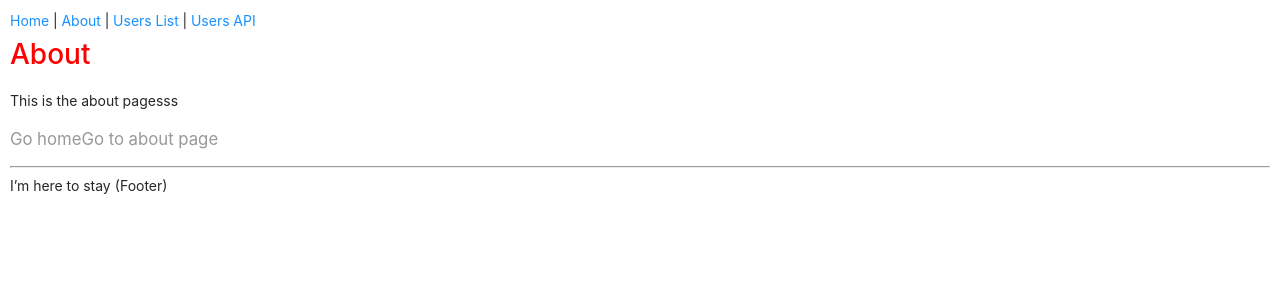
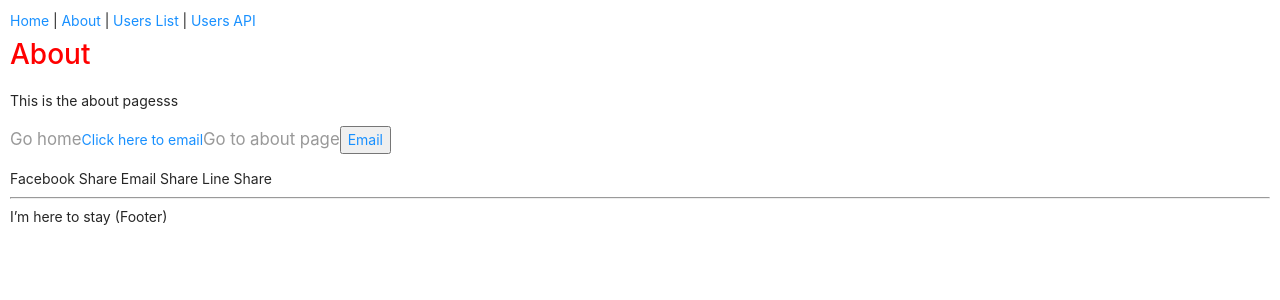
Before and after one commit to sudipstha08/next.js, a Next.js app: page /about in a window 1280 px wide. Shown: the top 300 px of the page. Built offline with nearby package versions, Linux system fonts and the light colour scheme.

Commit message:
add mail components

```diff
--- a/package.json
+++ b/package.json
@@ -22,6 +22,7 @@
     "next": "latest",
     "react": "^16.12.0",
     "react-dom": "^16.12.0",
+    "react-share": "^4.3.1",
     "sass": "^1.30.0",
     "styled-components": "^5.2.1",
     "yup": "^0.32.8"
--- /dev/null
+++ b/src/components/MailTo/index.tsx
@@ -0,0 +1,16 @@
+interface IProps {
+  email: string;
+  subject?: string;
+  body?: string;
+  children?: React.ReactNode;
+}
+
+const MailTo = ({ email, subject = '', body = '', children }: IProps) => {
+  let params = subject || body ? '?' : '';
+  if (subject) params += `subject=${encodeURIComponent(subject)}`;
+  if (body) params += `${subject ? '&' : ''}body=${encodeURIComponent(body)}`;
+
+  return <a href={`mailto:${email}${params}`}>{children}</a>;
+};
+
+export { MailTo };
--- /dev/null
+++ b/src/components/SocialMediaPlugins/EmailShare/index.tsx
@@ -0,0 +1,47 @@
+import { EmailShareButton } from 'react-share';
+import { ReactNode } from 'react';
+
+interface DisabledStyleProps {
+  opacity?: number;
+}
+
+interface EmailProps {
+  children: ReactNode;
+  body?: string;
+  url: string;
+  separator?: string;
+  subject?: string;
+  disabled?: boolean;
+  disabledStyle?: DisabledStyleProps;
+  windowHeight?: number;
+  windowWidth?: number;
+}
+
+const EmailShare = ({
+  children,
+  url,
+  body,
+  separator,
+  subject,
+  disabled,
+  disabledStyle,
+  windowHeight,
+  windowWidth,
+}: EmailProps) => {
+  return (
+    <EmailShareButton
+      subject={subject}
+      body={body}
+      separator={separator}
+      url={url || ''}
+      disabled={disabled}
+      disabledStyle={disabledStyle}
+      windowHeight={windowHeight}
+      windowWidth={windowWidth}
+    >
+      {children}
+    </EmailShareButton>
+  );
+};
+
+export { EmailShare };
--- /dev/null
+++ b/src/components/SocialMediaPlugins/LineShare/index.tsx
@@ -0,0 +1,19 @@
+import { LineShareButton } from 'react-share';
+import { ReactNode } from 'react';
+
+interface LineProps {
+  children?: ReactNode;
+  url?: string;
+  title?: string;
+  disabled?: boolean;
+}
+
+const LineShare = ({ children, url, title, disabled }: LineProps) => {
+  return (
+    <LineShareButton title={title} url={url || ''} disabled={disabled}>
+      {children}
+    </LineShareButton>
+  );
+};
+
+export { LineShare };
--- /dev/null
+++ b/src/components/SocialMediaPlugins/index.ts
@@ -0,0 +1,2 @@
+export { EmailShare } from './EmailShare';
+export { LineShare } from './LineShare';
--- a/src/components/index.ts
+++ b/src/components/index.ts
@@ -1 +1,3 @@
 export { ButtonComponent as Button } from './Button';
+export { MailTo } from './MailTo';
+export * from './SocialMediaPlugins';
--- a/src/pages/_app.tsx
+++ b/src/pages/_app.tsx
@@ -1,7 +1,8 @@
 import 'antd/dist/antd.css';
 import '../styles/main.scss';
+import { AppProps } from 'next/app';
 
-const App = ({ Component, pageProps }) => {
+const App = ({ Component, pageProps }: AppProps) => {
   return <Component {...pageProps} />;
 };
 
--- a/src/pages/_document.tsx
+++ b/src/pages/_document.tsx
@@ -1,4 +1,4 @@
-import Document, { Html, Head, Main, NextScript } from "next/document"
+import Document, { Html, Head, Main, NextScript } from 'next/document';
 
 // Class for extending Document
 class CustomDocument extends Document {
@@ -13,11 +13,11 @@ class CustomDocument extends Document {
         </body>
         <NextScript />
       </Html>
-    )
+    );
   }
 }
 
-export default CustomDocument
+export default CustomDocument;
 
 // Main file which is responsible for all the rendering.
 // A custom Document is commonly used to augment your
--- a/src/pages/about/index.tsx
+++ b/src/pages/about/index.tsx
@@ -1,6 +1,8 @@
-import Link from 'next/link'
-import Layout from '../../components/Layout'
-import styles from './styles.module.scss'
+import Link from 'next/link';
+import Layout from '../../components/Layout';
+import styles from './styles.module.scss';
+import { EmailShareButton, FacebookShareButton } from 'react-share';
+import { LineShare, MailTo } from '../../components';
 
 const AboutPage = () => (
   <Layout title="About | Next.js + TypeScript Example">
@@ -10,11 +12,48 @@ const AboutPage = () => (
       <Link href="/">
         <a className={styles.red}>Go home</a>
       </Link>
+      <a
+        target="_blank"
+        href="https://mail.google.com/mail/?view=cm&fs=1&tf=1&to=sudipstha08@gmail.com&body=my-text"
+      >
+        Click here to email
+      </a>
       <Link href="/about/aboutme">
         <a className={styles.red}>Go to about page</a>
       </Link>
+      <MailTo
+        email="sudipstha08@gmail.com"
+        subject="Test"
+        body="This is the test"
+      >
+        <button>Email</button>
+      </MailTo>
     </p>
+    <FacebookShareButton
+      quote="Facebook"
+      hashtag="Hello"
+      url="https://www.npmjs.com/package/angular-social-plugins"
+    >
+      Facebook Share
+    </FacebookShareButton>{' '}
+    <EmailShareButton
+      subject="hello"
+      body="test"
+      url="https://www.npmjs.com/package/angular-social-plugins"
+      openShareDialogOnClick={true}
+      onClick={(e) => e.preventDefault()}
+      // mediaplaybackrequiresuseraction="false"
+    >
+      Email Share
+    </EmailShareButton>{' '}
+    <LineShare
+      // quote="Facebook"
+      // hashtag="Hello"
+      url="https://www.npmjs.com/package/angular-social-plugins"
+    >
+      Line Share
+    </LineShare>{' '}
   </Layout>
-)
+);
 
-export default AboutPage
+export default AboutPage;
```
Also changed, not shown: src/pages/about/aboutme.tsx (+5 -5 lines), 1 other file (tests, documents, lock files or other folders).
